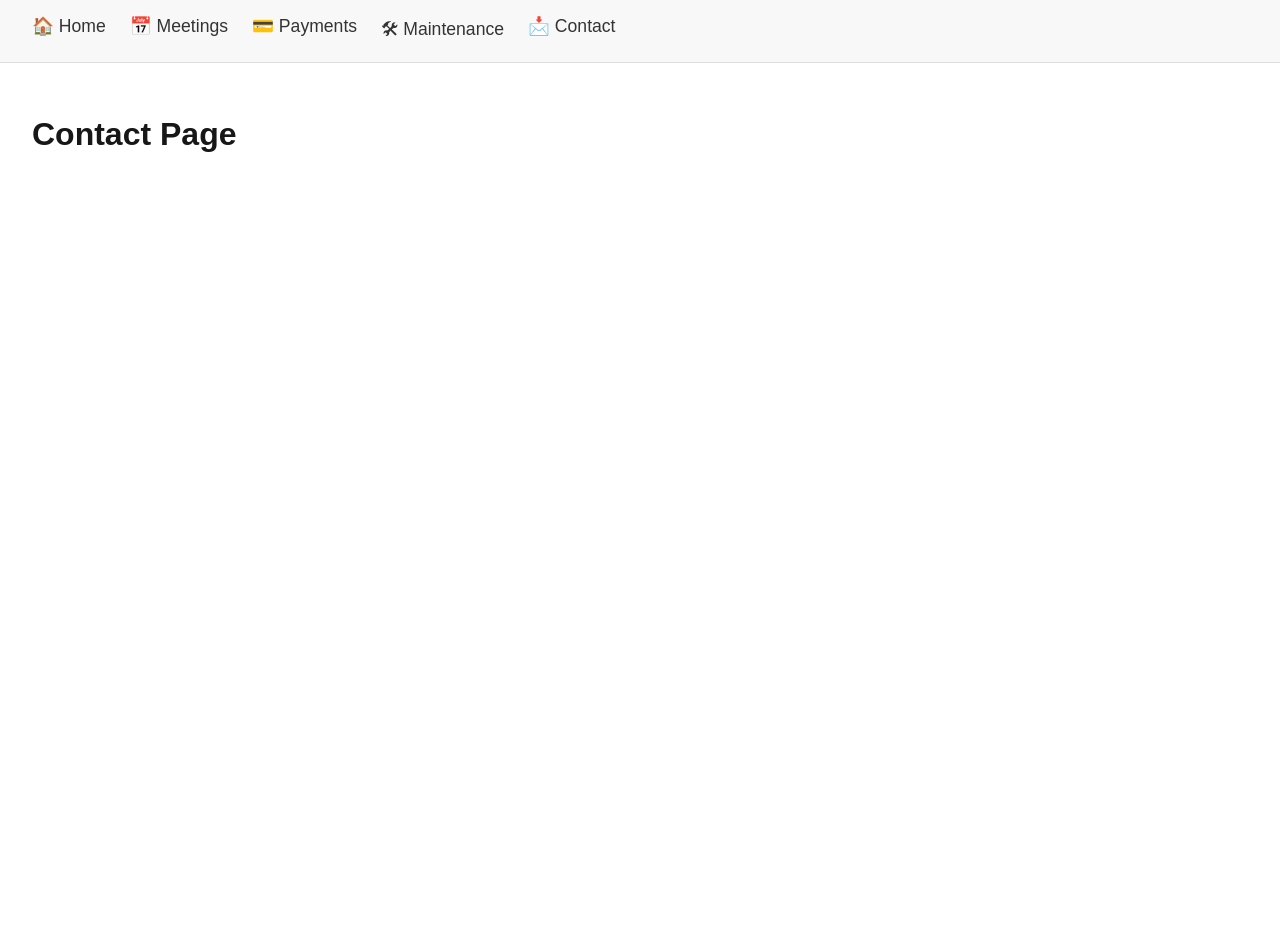
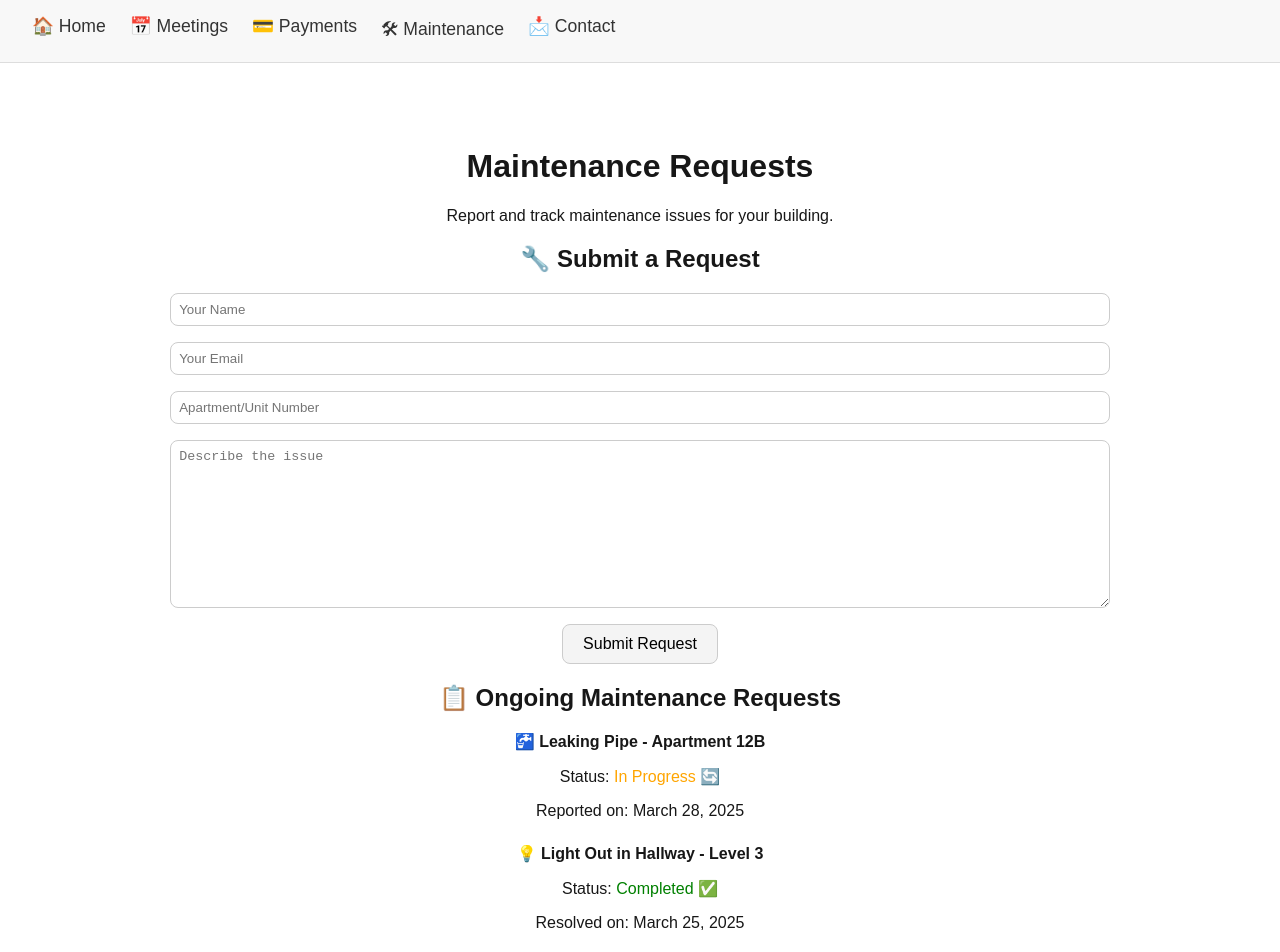
Before and after one commit to ShreyaMahesh120906/stratamanagement, a Next.js app: page /maintenance in a window 1280 px wide. Shown: the top 952 px of the page. Before the commit the page ends 800 px from the top, so only its background shows below. Built offline with nearby package versions, Linux system fonts and the light colour scheme.

Commit message:
Update maintenance page.tsx

```diff
--- a/app/maintenance/page.tsx
+++ b/app/maintenance/page.tsx
@@ -1,10 +1,133 @@
-import Head from 'next/head';
+'use client';
 
-export default function Contact() {
+import { useState } from "react";
+
+export default function Maintenance() {
+  const [formData, setFormData] = useState({
+    name: "",
+    email: "",
+    unit: "",
+    issue: "",
+  });
+
+  const handleSubmit = (e: React.FormEvent) => {
+    e.preventDefault();
+    console.log(formData); // Log the form data for now
+    // Add logic to send form data to the server or API
+  };
+
+  const handleChange = (e: React.ChangeEvent<HTMLInputElement | HTMLTextAreaElement>) => {
+    const { name, value } = e.target;
+    setFormData({
+      ...formData,
+      [name]: value,
+    });
+  };
+
   return (
-    <>
-      <Head><title>Contact</title></Head>
-      <main><h1>Contact Page</h1></main>
-    </>
+    <main style={{ padding: "2rem", textAlign: "center" }}>
+      <h1>Maintenance Requests</h1>
+      <p>Report and track maintenance issues for your building.</p>
+
+      <h2>🔧 Submit a Request</h2>
+      <form onSubmit={handleSubmit} style={{ display: "flex", flexDirection: "column", alignItems: "center" }}>
+        <input
+          type="text"
+          name="name"
+          placeholder="Your Name"
+          required
+          value={formData.name}
+          onChange={handleChange}
+          style={inputStyle}
+        />
+        <input
+          type="email"
+          name="email"
+          placeholder="Your Email"
+          required
+          value={formData.email}
+          onChange={handleChange}
+          style={inputStyle}
+        />
+        <input
+          type="text"
+          name="unit"
+          placeholder="Apartment/Unit Number"
+          required
+          value={formData.unit}
+          onChange={handleChange}
+          style={inputStyle}
+        />
+        <textarea
+          name="issue"
+          placeholder="Describe the issue"
+          required
+          value={formData.issue}
+          onChange={handleChange}
+          style={{ ...inputStyle, height: "150px" }}
+        ></textarea>
+        <button type="submit" style={buttonStyle}>
+          Submit Request
+        </button>
+      </form>
+
+      <h2>📋 Ongoing Maintenance Requests</h2>
+      <ul style={maintenanceListStyle}>
+        <li style={listItemStyle}>
+          <strong>🚰 Leaking Pipe - Apartment 12B</strong>
+          <p>Status: <span style={statusInProgress}>In Progress 🔄</span></p>
+          <p>Reported on: March 28, 2025</p>
+        </li>
+        <li style={listItemStyle}>
+          <strong>💡 Light Out in Hallway - Level 3</strong>
+          <p>Status: <span style={statusCompleted}>Completed ✅</span></p>
+          <p>Resolved on: March 25, 2025</p>
+        </li>
+        <li style={listItemStyle}>
+          <strong>🛠 Broken Door Lock - Gym Entrance</strong>
+          <p>Status: <span style={statusPending}>Pending ⏳</span></p>
+          <p>Reported on: April 1, 2025</p>
+        </li>
+      </ul>
+    </main>
   );
 }
+
+const inputStyle = {
+  padding: "0.5rem",
+  width: "80%",
+  marginBottom: "1rem",
+  borderRadius: "8px",
+  border: "1px solid #ccc",
+};
+
+const buttonStyle = {
+  padding: "10px 20px",
+  fontSize: "16px",
+  borderRadius: "8px",
+  border: "1px solid #ccc",
+  backgroundColor: "#f4f4f4",
+  cursor: "pointer",
+};
+
+const maintenanceListStyle = {
+  listStyle: "none",
+  padding: "0",
+  textAlign: "center" as const,
+};
+
+const listItemStyle = {
+  marginBottom: "1.5rem",
+};
+
+const statusInProgress = {
+  color: "orange",
+};
+
+const statusCompleted = {
+  color: "green",
+};
+
+const statusPending = {
+  color: "gray",
+};
```
